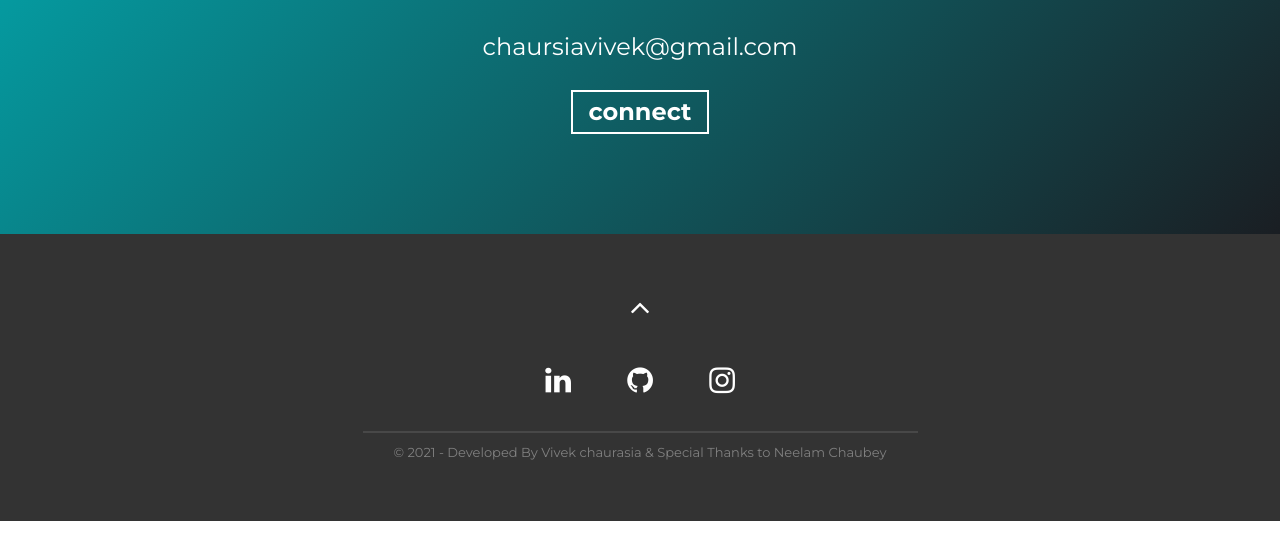
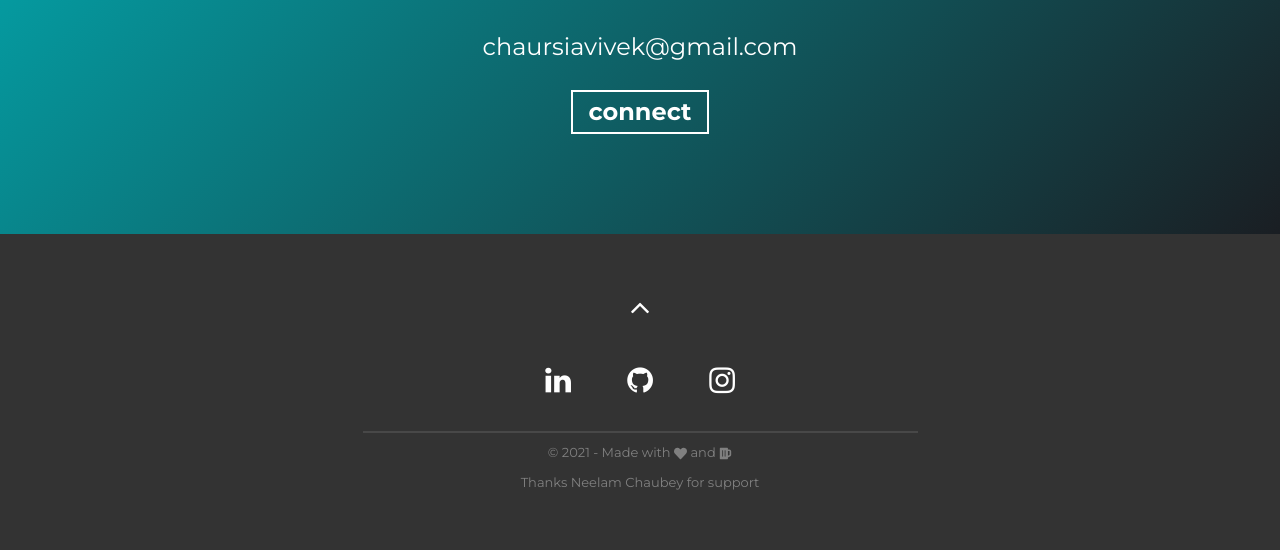
Before and after one commit to vivekchaursia/portfolio, a Gatsby site: page / in a window 1280 px wide. Shown: the part 2885-3435 px from the top of the page. Before the commit the page ends 3406 px from the top, so only its background shows below. Built offline with nearby package versions, Linux system fonts and the light colour scheme; Gatsby itself is replaced by a stand-in of ours.

Commit message:
added heart emoji in footer

```diff
--- a/src/components/Footer/Footer.jsx
+++ b/src/components/Footer/Footer.jsx
@@ -5,6 +5,8 @@ import PortfolioContext from '../../context/context';
 import GithubButtons from '../GithubButtons/GithubButtons';
 
 import { githubButtons } from '../../mock/data';
+import { FaBeer } from 'react-icons/fa';
+import { FaHeart } from 'react-icons/fa';
 
 const Footer = () => {
   const { footer } = useContext(PortfolioContext);
@@ -40,14 +42,20 @@ const Footer = () => {
         </div>
         <hr />
         <p className="footer__text">
-          © {new Date().getFullYear()} - Developed By{' '}
-          <a href="https://www.linkedin.com/in/vivek-chaurasia-071aa4137/" target="_blank" rel="noopener noreferrer">
+          © {new Date().getFullYear()} - Made with{' '}
+          {/* <a href="https://www.linkedin.com/in/vivek-chaurasia-071aa4137/" target="_blank" rel="noopener noreferrer">
             Vivek chaurasia
-          </a>
-          {' &'} Special Thanks to {' '}
+          </a> */}
+          <FaHeart />
+          {' and '}
+          <FaBeer />
+        </p>
+        <p className="footer__text">
+          Thanks {' '}
           <a href="https://www.linkedin.com/in/neelamchaubey/" target="_blank" rel="noopener noreferrer">
             Neelam Chaubey
           </a>
+          {' '}for support
         </p>
 
 
```
